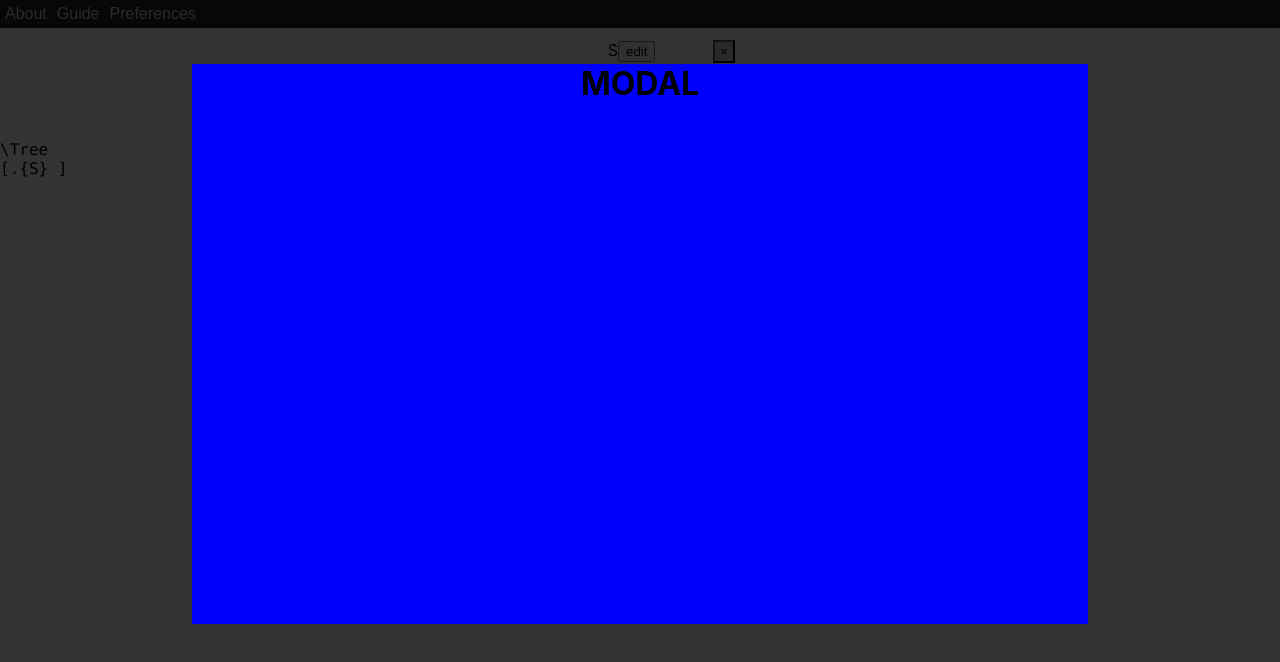
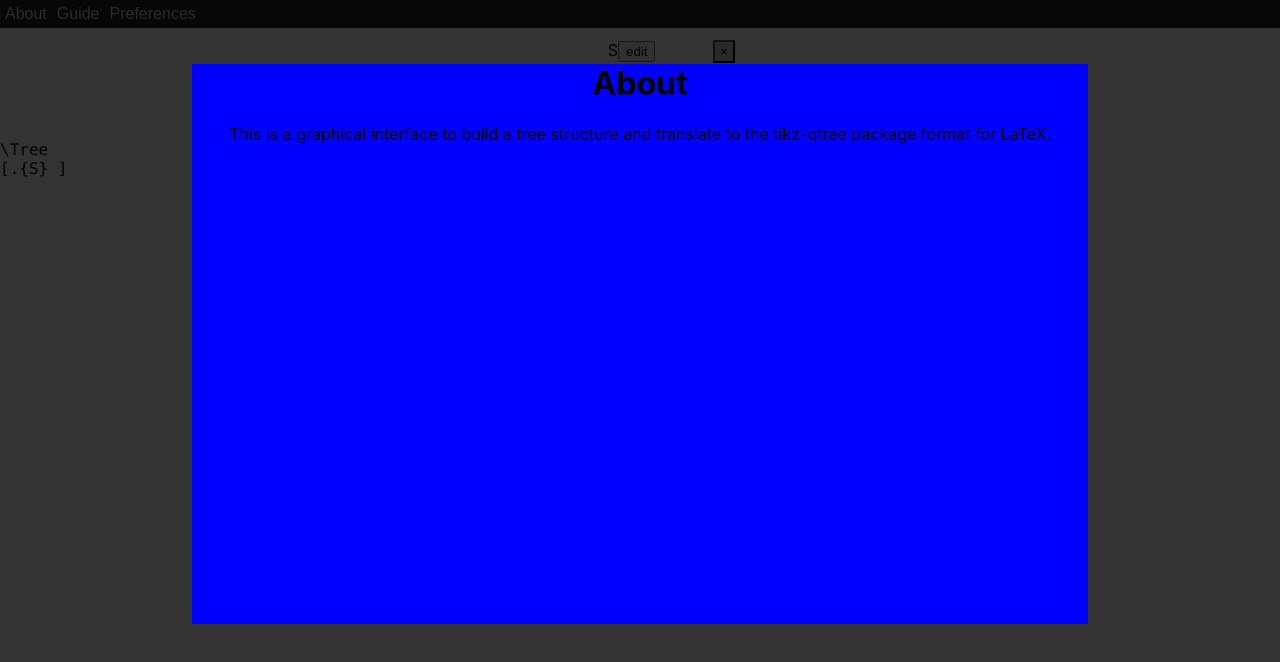
Before and after one commit to holdenout/tree2tex, a React (Create React App) app: page / in a window 1280 px wide. Both pictures are taken after a click on the button "About". Shown: the top 662 px of the page. Built offline with nearby package versions, Linux system fonts and the light colour scheme.

Commit message:
Modal dynamically displays nav bar content

```diff
--- a/src/NavBar.jsx
+++ b/src/NavBar.jsx
@@ -1,12 +1,14 @@
 import React, { useState } from "react";
 import "./NavBar.css";
+import {about} from "./infoText/about.jsx";
+import {guide} from "./infoText/guide.jsx";
 
 const Modal = props => {
   return (
     <div className="modal">
       <div className="modal-overlay" onClick={props.close} />
       <div className="modal-content" onClick={null}>
-        <h1>MODAL</h1>
+        {props.page}
       </div>
     </div>
   )
@@ -17,10 +19,10 @@ export const NavBar = props => {
 
   return (
     <div className="navbar">
-      <button type="button" onClick={() => toggleModal(!displayModal)}>About</button>
-      <button type="button">Guide</button>
+      <button type="button" onClick={() => toggleModal(about)}>About</button>
+      <button type="button" onClick={() => toggleModal(guide)}>Guide</button>
       <button type="button">Preferences</button>
-      {displayModal && <Modal close={() => toggleModal(!displayModal)} />}
+      {displayModal && <Modal page={displayModal} close={() => toggleModal(false)} />}
     </div>
   );
 };
--- /dev/null
+++ b/src/infoText/about.jsx
@@ -0,0 +1,8 @@
+import React from "react";
+
+export const about = (
+  <div>
+    <h1>About</h1>
+    <p>This is a graphical interface to build a tree structure and translate to the tikz-qtree package format for LaTeX.</p>
+  </div>
+);
--- /dev/null
+++ b/src/infoText/guide.jsx
@@ -0,0 +1,10 @@
+import React from "react";
+
+export const guide = (
+  <div>
+    <h1>Guide</h1>
+    <p>Use package tikz-qtree.</p>
+
+    <p>Copy and paste to your document.</p>
+  </div>
+);
```
Also changed, not shown: src/infoText/about.txt (deleted), src/infoText/guide.txt (deleted).
